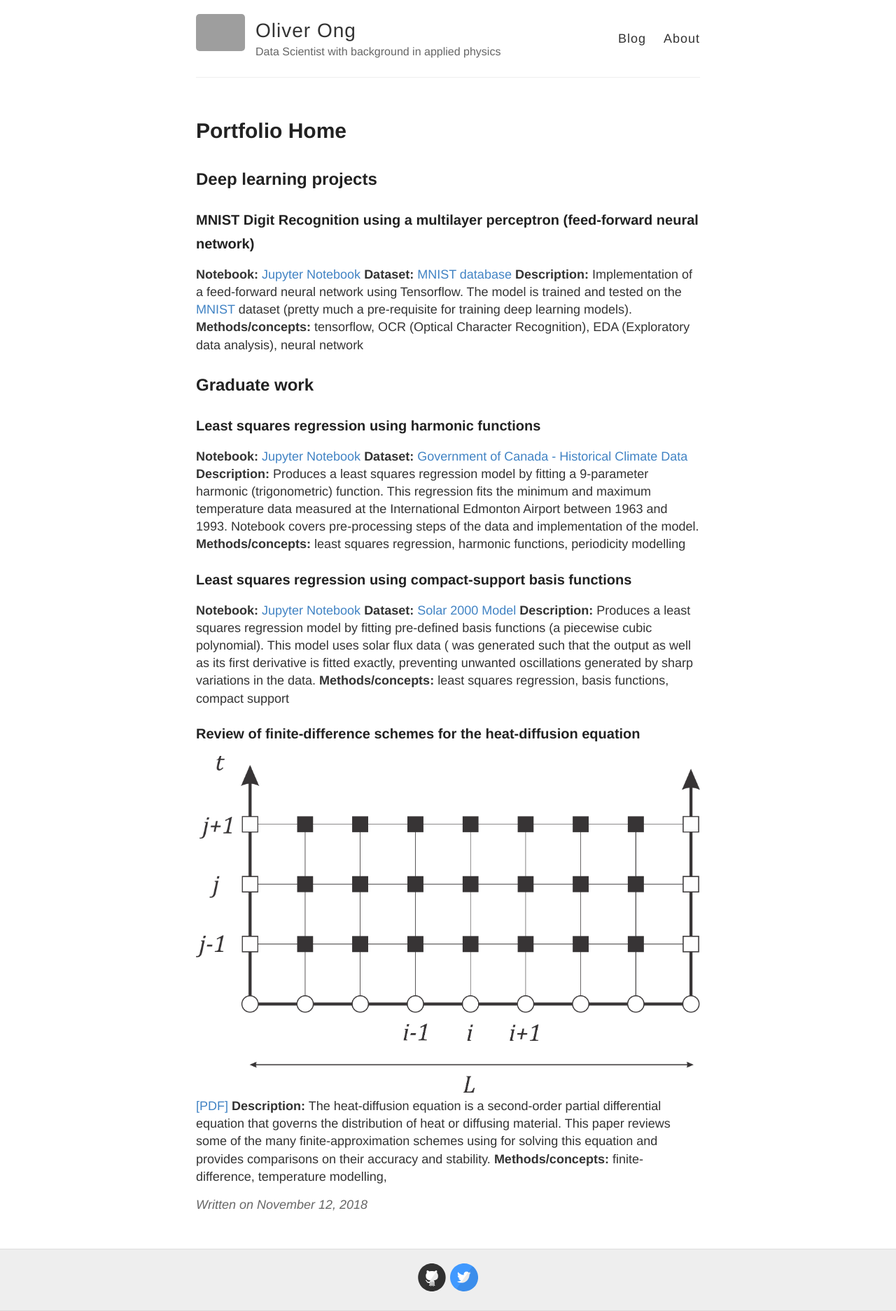
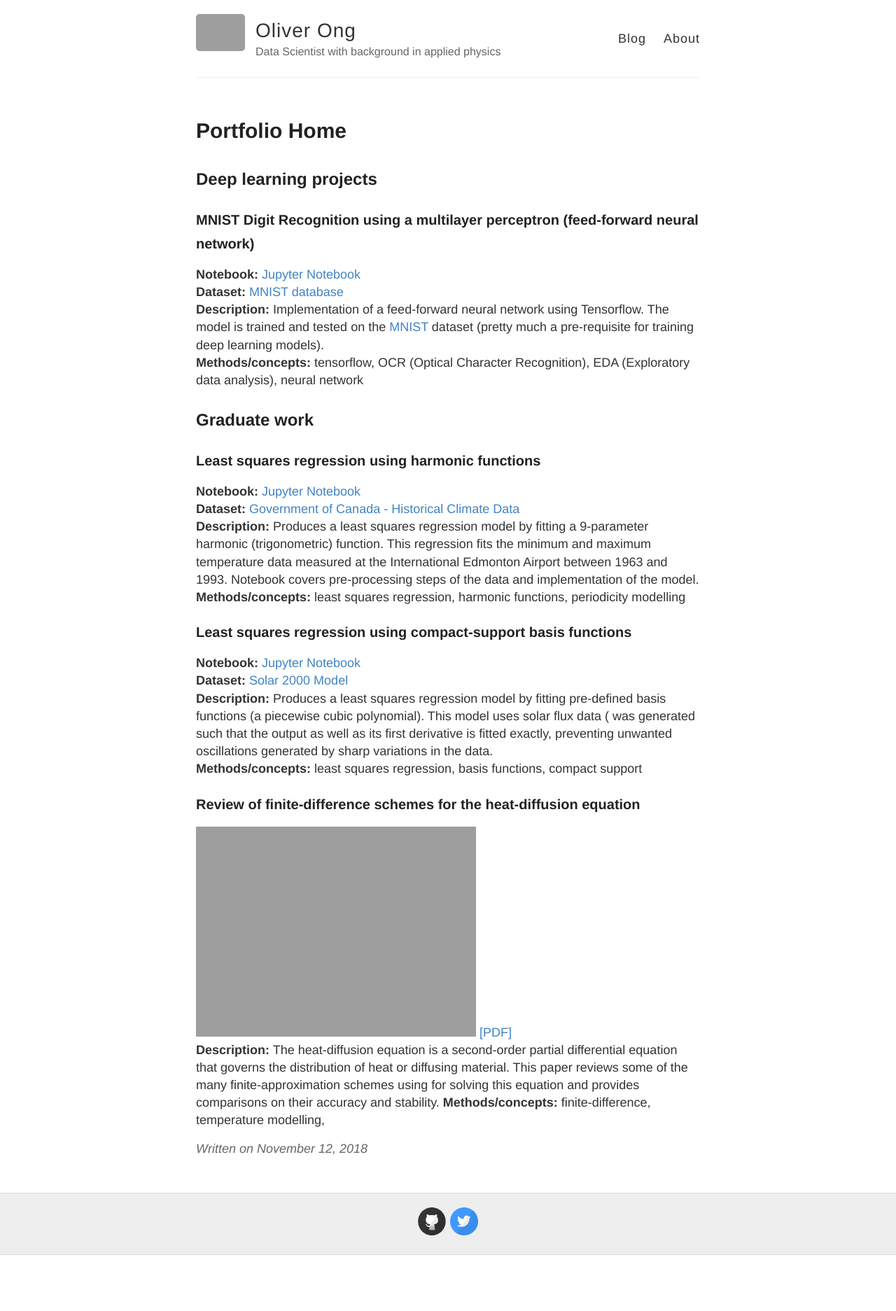
Before and after one commit to oliver-ong/oliver-ong.github.io, a Jekyll site: the page built from _posts/2018-11-12-Portfolio-Home.md, in a window 1280 px wide. Shown: the whole page at 70% size. Built offline with Jekyll 4.4.1, drawn with Linux system fonts in a browser that asks for light colours; after the commit the page ends 1793 px from its top, so only the background shows below that; grey boxes are pictures that could not be loaded.

Commit message:
Update 2018-11-12-Portfolio-Home.md

```diff
--- a/_posts/2018-11-12-Portfolio-Home.md
+++ b/_posts/2018-11-12-Portfolio-Home.md
@@ -7,9 +7,9 @@ title: Portfolio Home
 
 ### MNIST Digit Recognition using a multilayer perceptron (feed-forward neural network)
 
-**Notebook:** [Jupyter Notebook](https://nbviewer.jupyter.org/github/oliver-ong/oliver-ong.github.io/blob/master/Notebooks/mlp_mnist.ipynb)
-**Dataset:** [MNIST database](https://datahack.analyticsvidhya.com/contest/practice-problem-identify-the-digits/)
-**Description:** Implementation of a feed-forward neural network using Tensorflow. The model is trained and tested on the [MNIST](http://yann.lecun.com/exdb/mnist/) dataset (pretty much a pre-requisite for training deep learning models).
+**Notebook:** [Jupyter Notebook](https://nbviewer.jupyter.org/github/oliver-ong/oliver-ong.github.io/blob/master/Notebooks/mlp_mnist.ipynb)\\
+**Dataset:** [MNIST database](https://datahack.analyticsvidhya.com/contest/practice-problem-identify-the-digits/)\\
+**Description:** Implementation of a feed-forward neural network using Tensorflow. The model is trained and tested on the [MNIST](http://yann.lecun.com/exdb/mnist/) dataset (pretty much a pre-requisite for training deep learning models). \\
 **Methods/concepts:** tensorflow, OCR (Optical Character Recognition), EDA (Exploratory data analysis), neural network
 
 
@@ -17,21 +17,21 @@ title: Portfolio Home
 
 ### Least squares regression using harmonic functions
 
-**Notebook:** [Jupyter Notebook](https://nbviewer.jupyter.org/github/oliver-ong/oliver-ong.github.io/blob/master/Notebooks/ls_harmonic.ipynb)
-**Dataset:** [Government of Canada - Historical Climate Data](http://climate.weather.gc.ca/historical_data/search_historic_data_e.html)
-**Description:** Produces a least squares regression model by fitting a 9-parameter harmonic (trigonometric) function. This regression fits the minimum and maximum temperature data measured at the International Edmonton Airport between 1963 and 1993. Notebook covers pre-processing steps of the data and implementation of the model.
+**Notebook:** [Jupyter Notebook](https://nbviewer.jupyter.org/github/oliver-ong/oliver-ong.github.io/blob/master/Notebooks/ls_harmonic.ipynb)\\
+**Dataset:** [Government of Canada - Historical Climate Data](http://climate.weather.gc.ca/historical_data/search_historic_data_e.html)\\
+**Description:** Produces a least squares regression model by fitting a 9-parameter harmonic (trigonometric) function. This regression fits the minimum and maximum temperature data measured at the International Edmonton Airport between 1963 and 1993. Notebook covers pre-processing steps of the data and implementation of the model. \\
 **Methods/concepts:** least squares regression, harmonic functions, periodicity modelling
 
 ### Least squares regression using compact-support basis functions
 
-**Notebook:** [Jupyter Notebook](https://nbviewer.jupyter.org/github/oliver-ong/oliver-ong.github.io/blob/master/Notebooks/ls_basis_compact.ipynb)
-**Dataset:** [Solar 2000 Model](https://www.ngdc.noaa.gov/stp/solar/solaruv.html)
-**Description:** Produces a least squares regression model by fitting pre-defined basis functions (a piecewise cubic polynomial). This model uses solar flux data ( was generated such that the output as well as its first derivative is fitted exactly, preventing unwanted oscillations generated by sharp variations in the data.
+**Notebook:** [Jupyter Notebook](https://nbviewer.jupyter.org/github/oliver-ong/oliver-ong.github.io/blob/master/Notebooks/ls_basis_compact.ipynb)\\
+**Dataset:** [Solar 2000 Model](https://www.ngdc.noaa.gov/stp/solar/solaruv.html)\\
+**Description:** Produces a least squares regression model by fitting pre-defined basis functions (a piecewise cubic polynomial). This model uses solar flux data ( was generated such that the output as well as its first derivative is fitted exactly, preventing unwanted oscillations generated by sharp variations in the data.\\
 **Methods/concepts:** least squares regression, basis functions, compact support
 
 ### Review of finite-difference schemes for the heat-diffusion equation
 
-![alt text](\images\mesh.png "Title text")
-[[PDF]](\Papers\Heat-diffusion - Review of finite-difference schemes.pdf)
+![](\images\mesh.png =200x)
+[[PDF]](\Papers\Heat-diffusion - Review of finite-difference schemes.pdf)\\
 **Description:** The heat-diffusion equation is a second-order partial differential equation that governs the distribution of heat or diffusing material. This paper reviews some of the many finite-approximation schemes using for solving this equation and provides comparisons on their accuracy and stability.
 **Methods/concepts:** finite-difference, temperature modelling,
```
